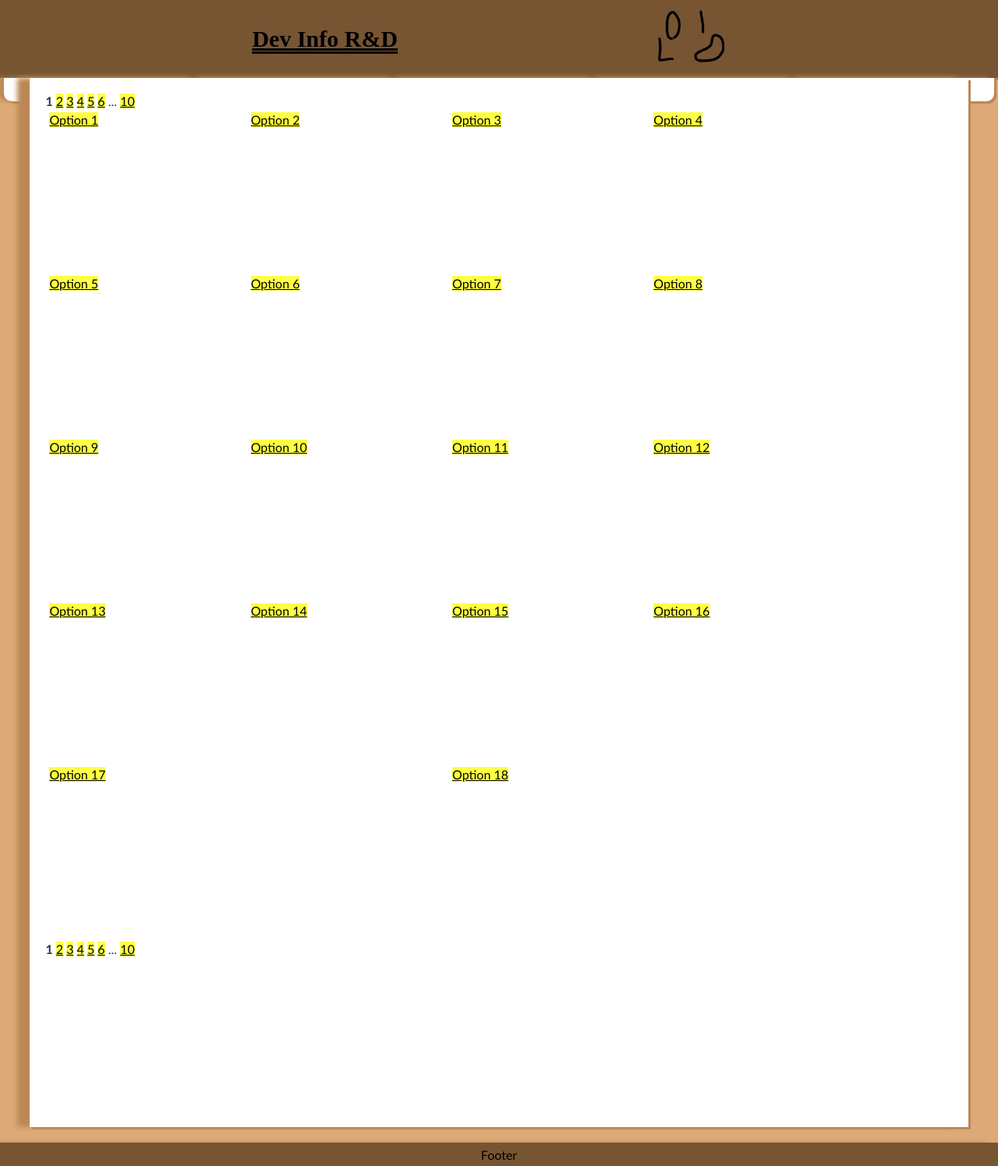
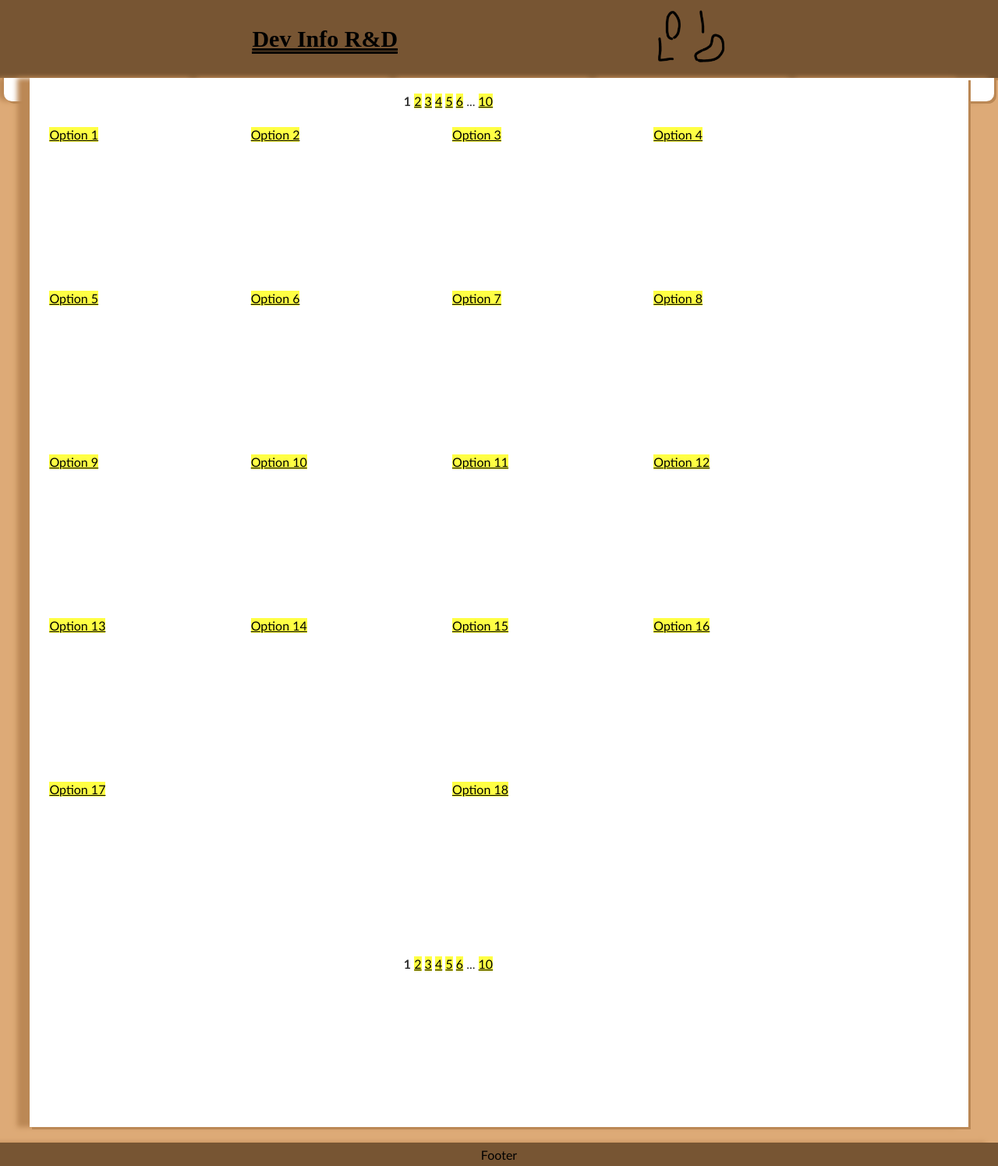
Before and after one commit to devinford/devinford.github.io, a Jekyll site: the page built from index.md, in a window 1280 px wide. Shown: the whole page at 78% size. Built offline with Jekyll 4.4.1, drawn with Linux system fonts in a browser that asks for light colours.

Commit message:
Fix page selector alignment.

```diff
--- a/_includes/listpicker.html
+++ b/_includes/listpicker.html
@@ -1,3 +1,4 @@
+<div class="page-selector">
   {% if include.count > 1 %}
     {% comment %} First Page - Skip number for filename here {% endcomment %}
     {% assign count_minus_1 = include.count | minus: 1 %}
@@ -53,3 +54,4 @@
       <a href="{{ include.index_name }}{{ count_minus_1 }}.html">{{ include.count }}</a>
     {% endif %}
   {% endif %}
+</div>
--- a/styles/layout.css
+++ b/styles/layout.css
@@ -79,6 +79,10 @@ main {
   flex: 1;
 }
 
+.page-selector {
+  text-align:center;
+}
+
 .option-picker {
   display: flex;
   flex-direction: row;
```
Lines whose indentation alone changed are shown as unchanged.
